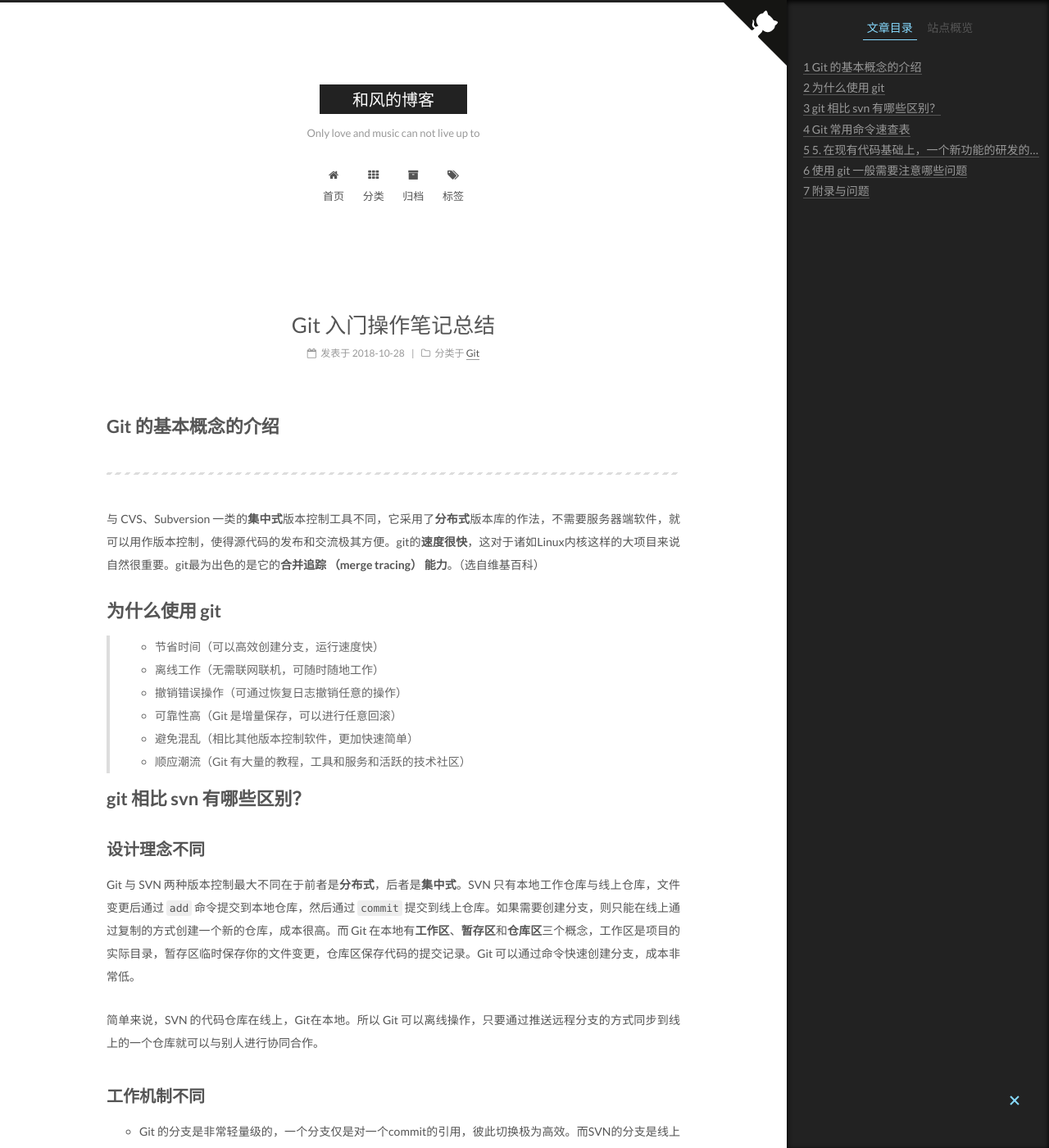
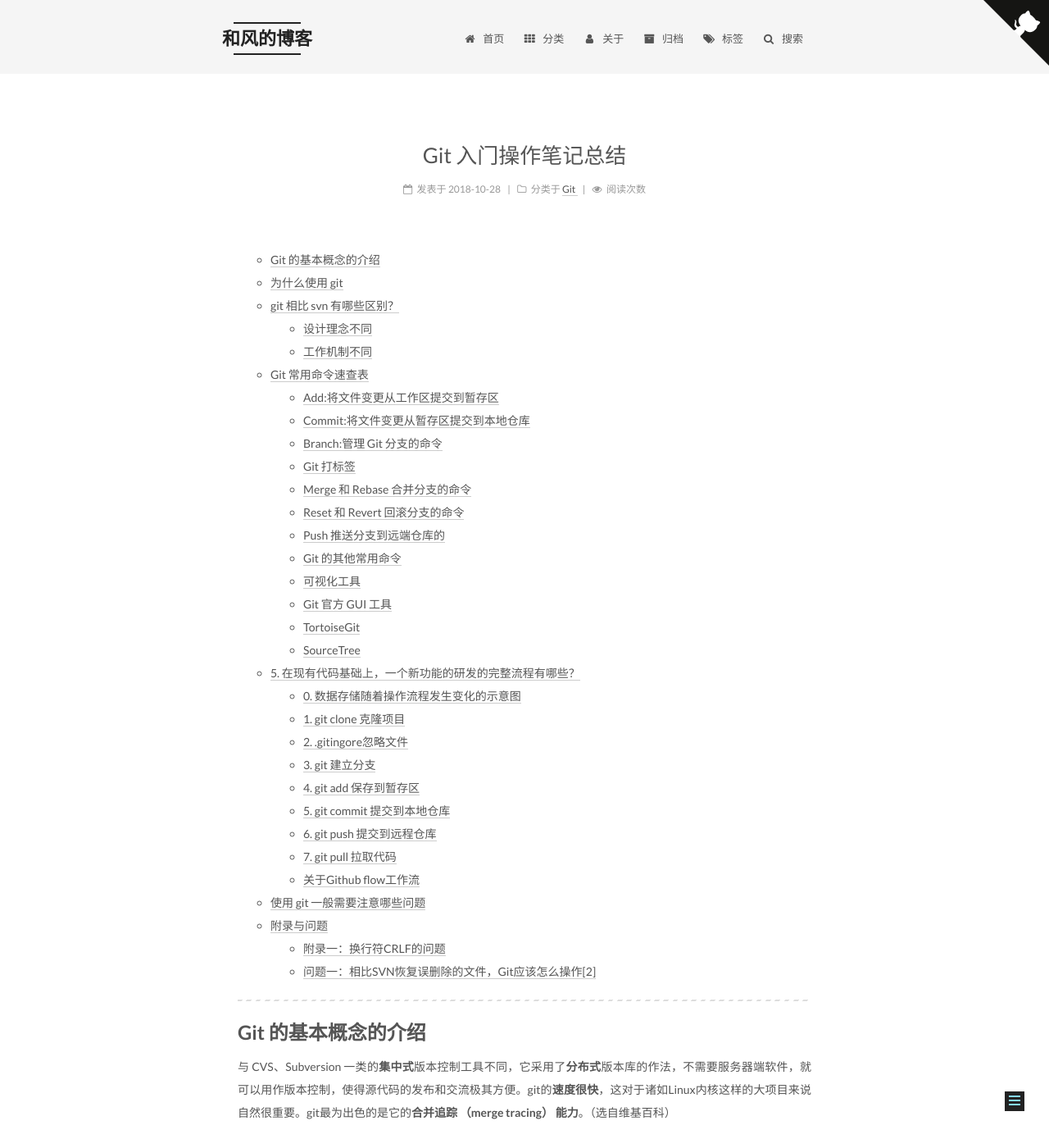
Before and after one commit to hsc2019/hsc.github.io, a Jekyll site: the page built from _posts/2018-10-28-git-intro-guide.md, in a window 1280 px wide and 1400 px high. Shown: the whole window at 82% size. Built offline with Jekyll 4.4.1, drawn with Linux system fonts in a browser that asks for light colours; a script that is not in the unit is left out; comment, search, counter and statistics services are not loaded.

Commit message:
1 开启统计 2 关闭右侧菜单

```diff
--- a/_config.yml
+++ b/_config.yml
@@ -119,10 +119,10 @@ index_with_subtitle: false
 menu:
   home: /
   categories: /categories/
-  # about: /about/
+  about: /about/
   archives: /archives/
   tags: /tags/
-  #sitemap: /sitemap.xml
+  # sitemap: /sitemap.xml
   #commonweal: /404.html
 
 
@@ -151,9 +151,9 @@ menu_icons:
 # ---------------------------------------------------------------
 
 # Schemes
-scheme: Muse
-#scheme: Mist
-#scheme: Pisces
+# scheme: Muse
+scheme: Mist
+# scheme: Pisces
 
 
 # ---------------------------------------------------------------
@@ -264,7 +264,7 @@ sidebar:
   #  - always  expand for all pages automatically
   #  - hide    expand only when click on the sidebar toggle icon.
   #  - remove  Totally remove sidebar including sidebar toggle.
-  display: post
+  # display: post
   #display: always
   #display: hide
   #display: remove
@@ -523,9 +523,9 @@ rating:
 # Show number of visitors to each article.
 # You can visit https://leancloud.cn get AppID and AppKey.
 leancloud_visitors:
-  enable: false
-  app_id: #<app_id>
-  app_key: #<app_key>
+  enable: true
+  app_id: qnDlMq9BW3jCv38mep40UED3-9Nh9j0Va
+  app_key: BzTGc2wJpb6YroP8gmipaibp
 
 # Show PV/UV of the website/page with busuanzi.
 # Get more information on http://ibruce.info/2015/04/04/busuanzi/
@@ -586,7 +586,7 @@ algolia_search:
 
 # Local search
 local_search:
-  enable: false
+  enable: true
   # if auto, trigger search by changing input
   # if manual, trigger search by pressing enter key or search button
   trigger: auto
--- a/_posts/2018-10-28-git-intro-guide.md
+++ b/_posts/2018-10-28-git-intro-guide.md
@@ -7,9 +7,11 @@ tags:
 - git
 ---
 
-# Git 的基本概念的介绍
+* 目录
+{:toc}
 
 ------
+# Git 的基本概念的介绍
 
 与 CVS、Subversion 一类的**集中式**版本控制工具不同，它采用了**分布式**版本库的作法，不需要服务器端软件，就可以用作版本控制，使得源代码的发布和交流极其方便。git的**速度很快**，这对于诸如Linux内核这样的大项目来说自然很重要。git最为出色的是它的**合并追踪 （merge tracing） 能力**。（选自维基百科）
 
```
